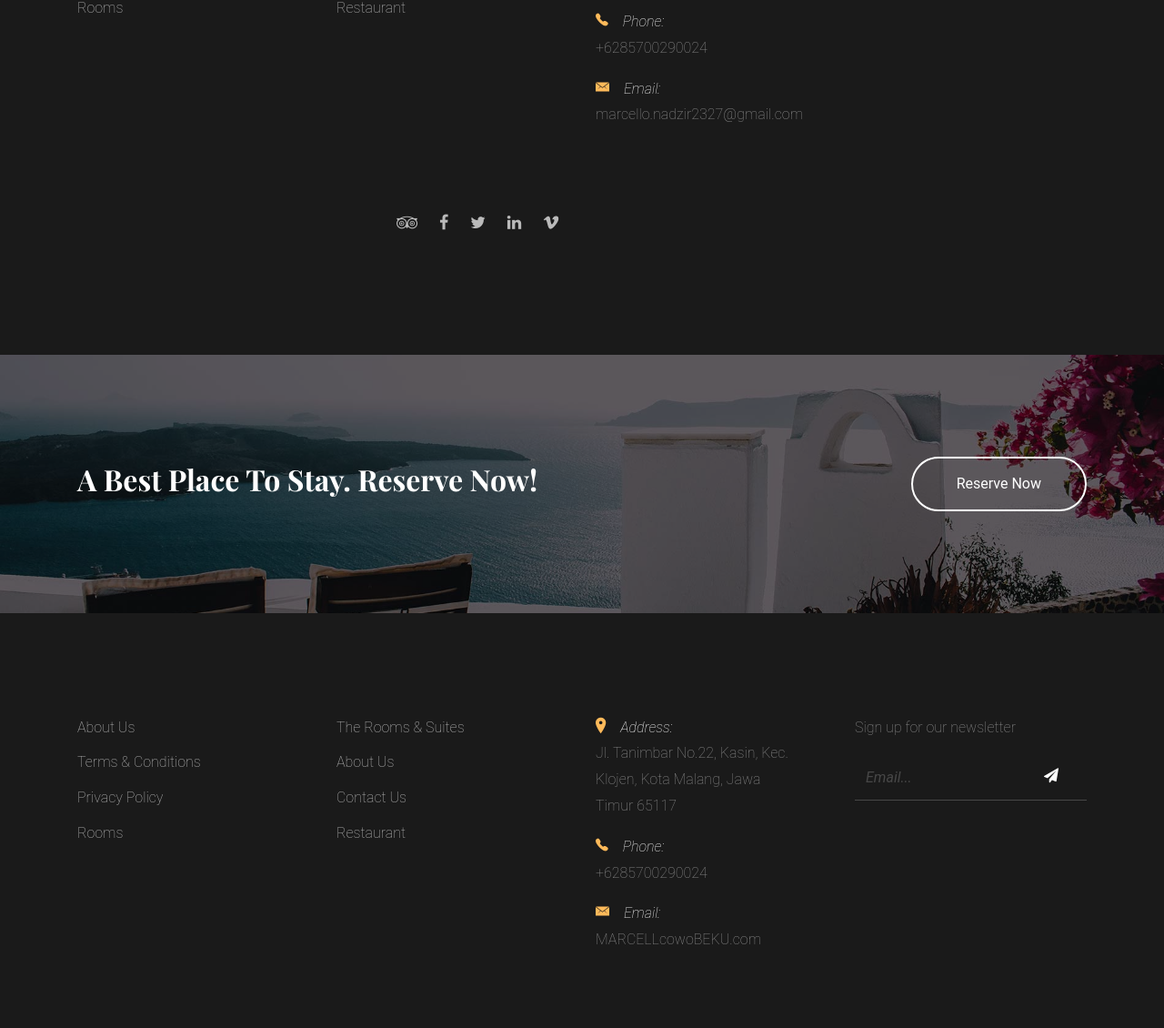
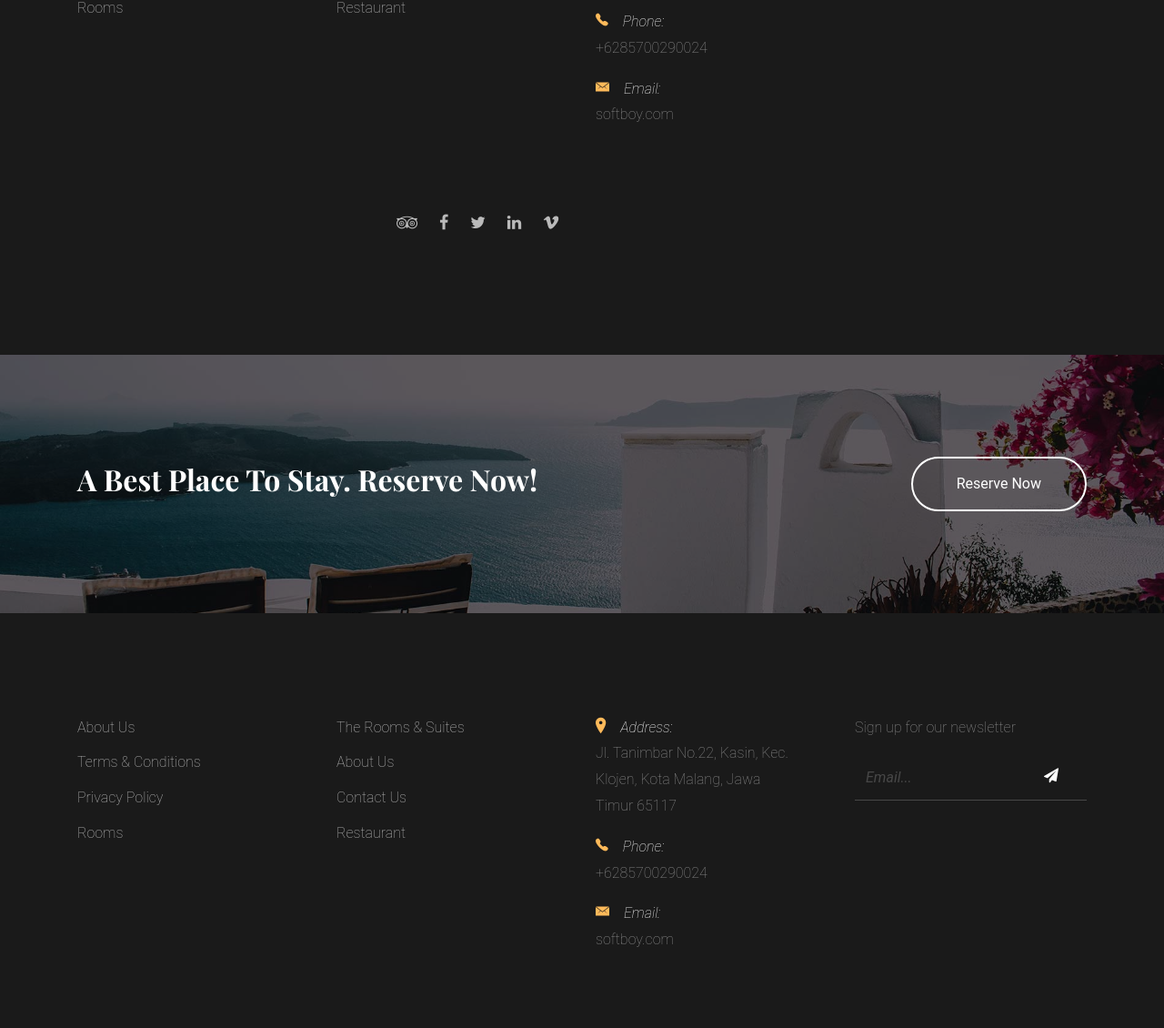
Before and after one commit to InfiniteLybra/cc, a CodeIgniter app: page /stay-smartly/Reservation in a window 1280 px wide. Shown: the part 3155-4285 px from the top of the page at 91% size. Run offline with CodeIgniter, Linux system fonts and the light colour scheme; data comes from the database, SQL or seed files in the repository; data that the repository does not hold is empty; some web fonts are replaced.

Commit message:
first commit

```diff
--- a/application/views/reservation/index.php
+++ b/application/views/reservation/index.php
@@ -219,7 +219,7 @@
         <!-- <li>198 West 21th Street, <br> Suite 721 New York NY 10016</li> -->
         <p><span class="d-block"><span class="ion-ios-location h5 mr-3 text-primary"></span>Address:</span> <span> Jl. Tanimbar No.22, Kasin, Kec. Klojen, Kota Malang, Jawa Timur 65117</span></p>
         <p><span class="d-block"><span class="ion-ios-telephone h5 mr-3 text-primary"></span>Phone:</span> <span> +6285700290024</span></p>
-        <p><span class="d-block"><span class="ion-ios-email h5 mr-3 text-primary"></span>Email:</span> <span> marcello.nadzir2327@gmail.com</span></p>
+        <p><span class="d-block"><span class="ion-ios-email h5 mr-3 text-primary"></span>Email:</span> <span> softboy.com</span></p>
       </div>
       <div class="col-md-3 mb-5">
         <p>Sign up for our newsletter</p>
--- a/application/views/templates/footer.php
+++ b/application/views/templates/footer.php
@@ -34,7 +34,7 @@
         <!-- <li>198 West 21th Street, <br> Suite 721 New York NY 10016</li> -->
         <p><span class="d-block"><span class="ion-ios-location h5 mr-3 text-primary"></span>Address:</span> <span> Jl. Tanimbar No.22, Kasin, Kec. Klojen, Kota Malang, Jawa Timur 65117</span></p>
         <p><span class="d-block"><span class="ion-ios-telephone h5 mr-3 text-primary"></span>Phone:</span> <span> +6285700290024</span></p>
-        <p><span class="d-block"><span class="ion-ios-email h5 mr-3 text-primary"></span>Email:</span> <span> MARCELLcowoBEKU.com</span></p>
+        <p><span class="d-block"><span class="ion-ios-email h5 mr-3 text-primary"></span>Email:</span> <span> softboy.com</span></p>
       </div>
       <div class="col-md-3 mb-5">
         <p>Sign up for our newsletter</p>
--- a/application/views/templates/footer_admin.php
+++ b/application/views/templates/footer_admin.php
@@ -3,7 +3,7 @@
         ***********************************-->
         <div class="footer">
             <div class="copyright">
-                <p>Copyright © Designed &amp; Developed by <a href="../index.htm" target="_blank">DexignLab</a> 2021</p>
+                <p>Copyright © Designed &amp; Developed by Softboy 2021</p>
             </div>
         </div>
         <!--**********************************
--- a/application/views/templates/header_admin.php
+++ b/application/views/templates/header_admin.php
@@ -60,7 +60,7 @@
                 </svg>
                 <div class="brand-title">
                     <h2 class="">Smartly</h2>
-                    <span class="brand-sub-title">@marcell</span>
+                    <span class="brand-sub-title"></span>
                 </div>
             </a>
             <div class="nav-control">
```
